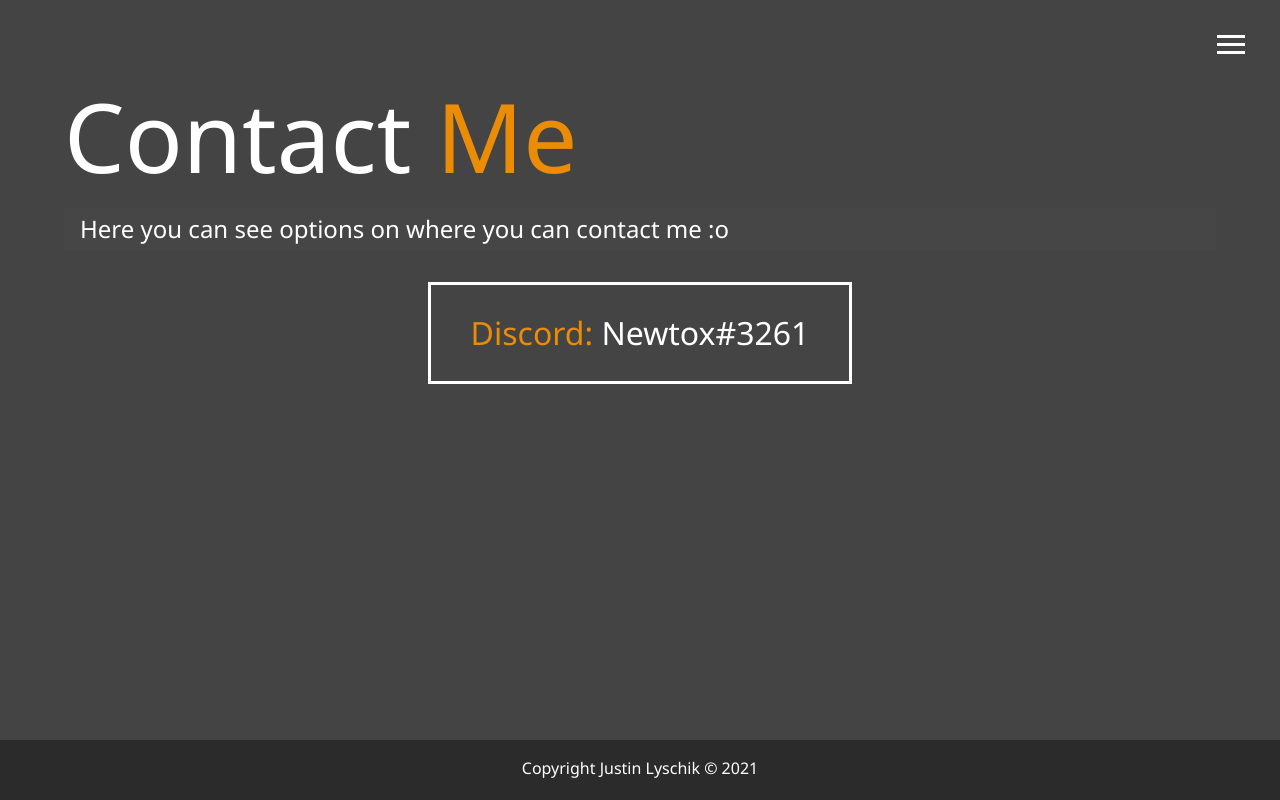
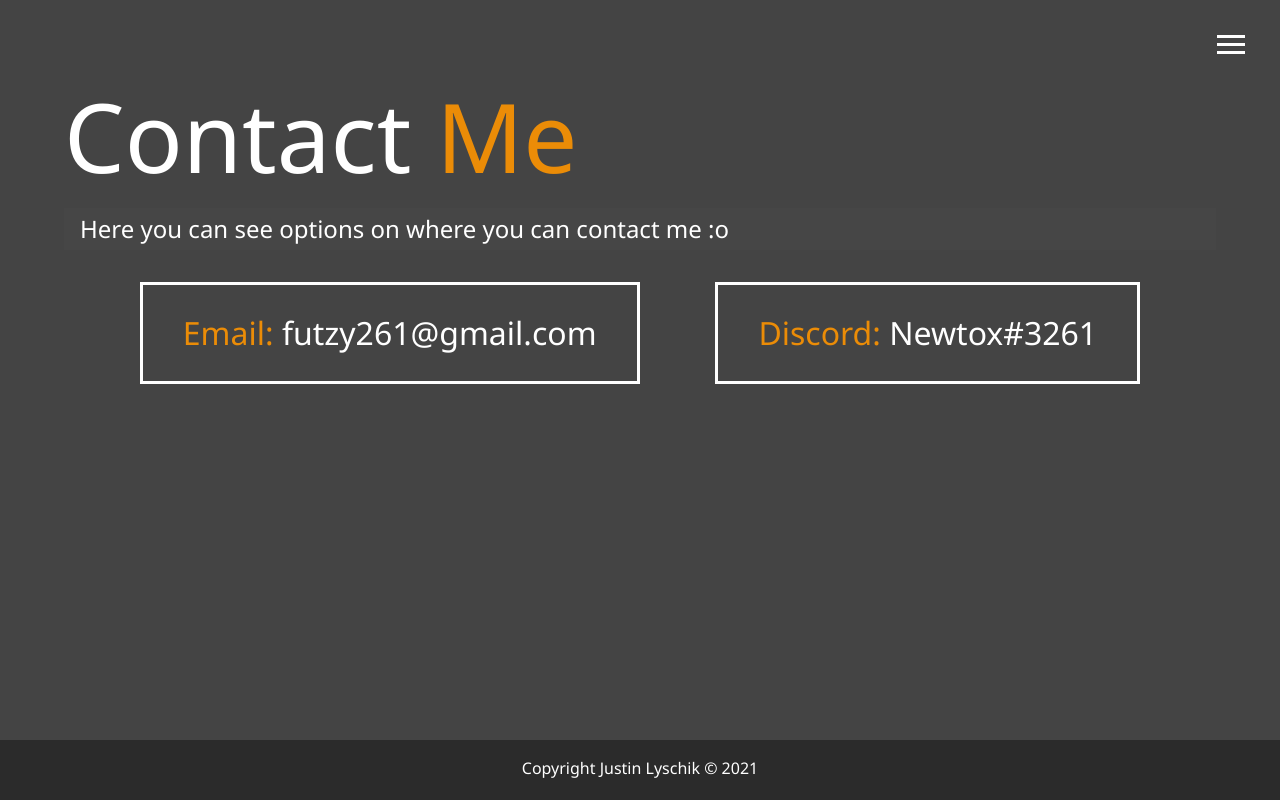
Before and after one commit to newtox/newtox.github.io, a plain HTML site: page contact.html in a window 1280 px wide. Drawn offline with Linux system fonts and the light colour scheme.

Commit message:
🚸 added contact option

```diff
--- a/contact.html
+++ b/contact.html
@@ -55,9 +55,9 @@
       Here you can see options on where you can contact me :o
     </h2>
     <div class="boxes">
-      <!-- <div onclick="window.open('mailto:futzy261@gmail.com')">
-        <span class="text-secondary">Email: </span> justin.lys26<br>@gmail.com
-      </div> -->
+      <div onclick="window.open('mailto:futzy261@gmail.com')">
+        <span class="text-secondary">Email: </span> futzy261@gmail.com
+      </div>
       <div onclick="window.open('http://discord.com/users/402483602094555138')">
         <span class="text-secondary">Discord: </span> Newtox#3261
       </div>
```
